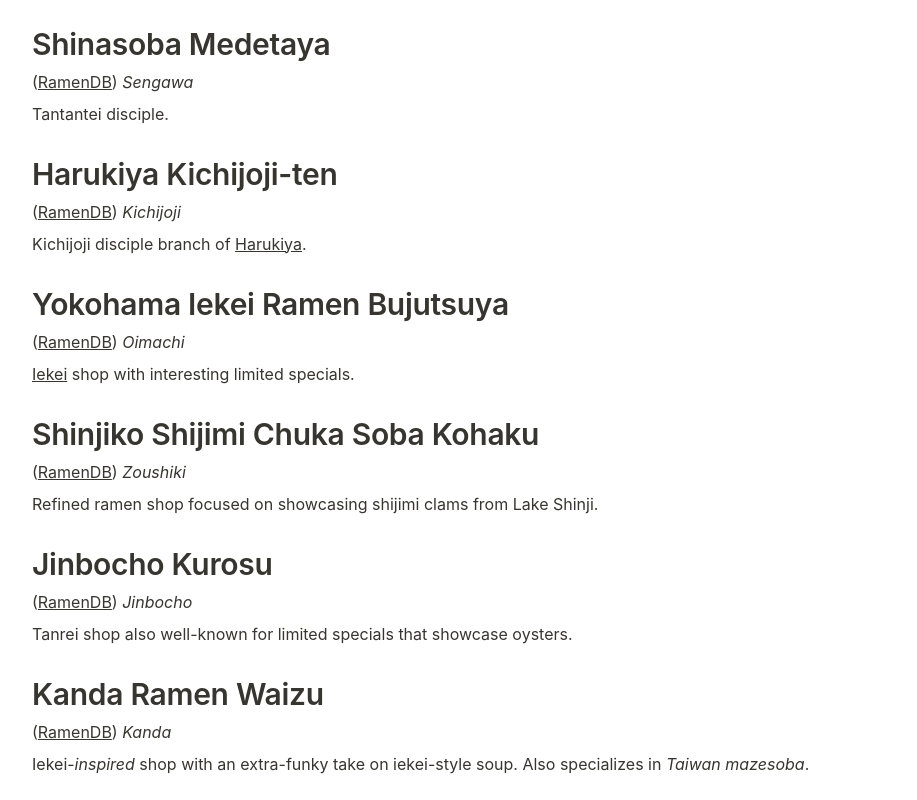
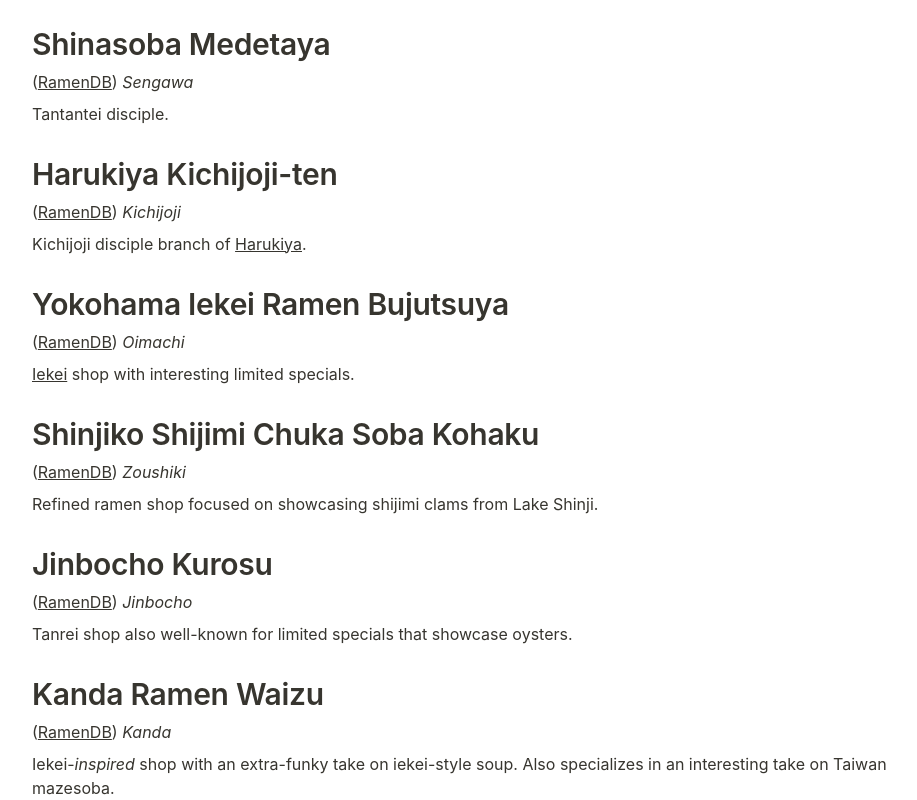
Before and after one commit to lvn/elvinyung.com, a plain HTML site: page every-shop-2022/index.html in a window 1280 px wide. Shown: the part 7720-8520 px from the top of the page, without its empty margins (32-949 px from the left). Before the commit the page ends 8496 px from the top, so only its background shows below. Drawn offline with Linux system fonts and the light colour scheme.

Commit message:
Small content change

```diff
--- a/every-shop-2022/index.html
+++ b/every-shop-2022/index.html
@@ -845,7 +845,7 @@
 <p id="42848e32-3517-4321-9cfc-b6d3574a8d2f" class="">Tanrei shop also well-known for limited specials that showcase oysters.</p>
 <h1 id="25cd07f5-55a6-4884-9635-64db4bcdb18b" class="">Kanda Ramen Waizu</h1>
 <p id="f2df900a-2f60-4f0f-a1cf-2e3b3051fa30" class="">(<a href="https://ramendb.supleks.jp/s/1805.html">RamenDB</a>) <em>Kanda</em></p>
-<p id="6d4967bb-107d-4f6b-b2f9-10c23e14bfe1" class="">Iekei-<em><em><em><em><em><em><em><em>inspired</em></em></em></em></em></em></em></em> shop with an extra-funky take on iekei-style soup. Also specializes in <em><em><em><em><em><em><em>Taiwan mazesoba</em></em></em></em></em></em></em>.</p>
+<p id="6d4967bb-107d-4f6b-b2f9-10c23e14bfe1" class="">Iekei-<em><em><em><em><em><em><em><em>inspired</em></em></em></em></em></em></em></em> shop with an extra-funky take on iekei-style soup. Also specializes in an interesting take on Taiwan mazesoba.</p>
 <p id="b5b107c7-1ebe-46e1-8b20-ee3227a99c61" class=""></p>
 <p id="bcbade89-0c91-433c-bdb5-cc164672d31d" class="">
 </p></div></article></body></html>
```
